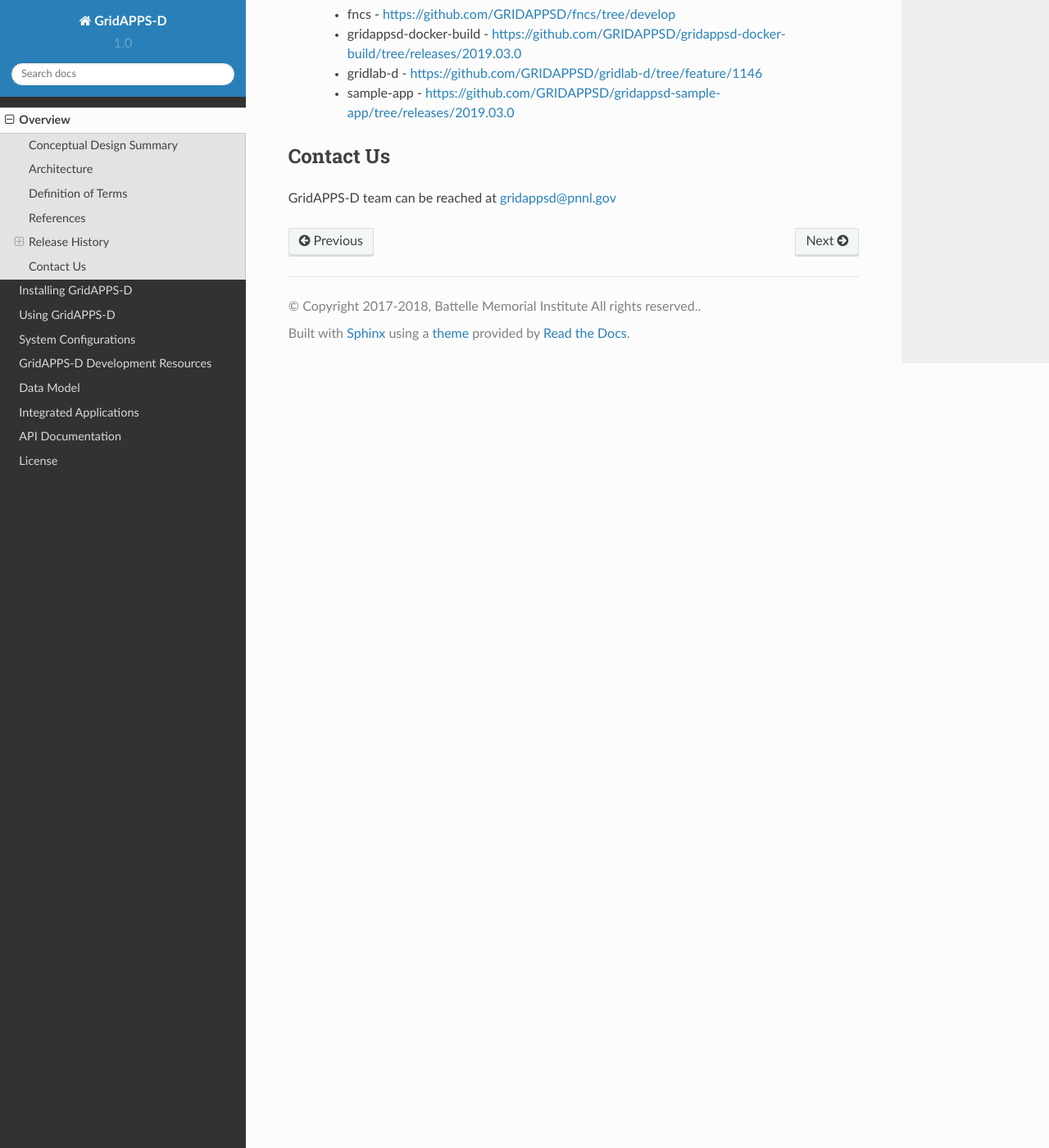
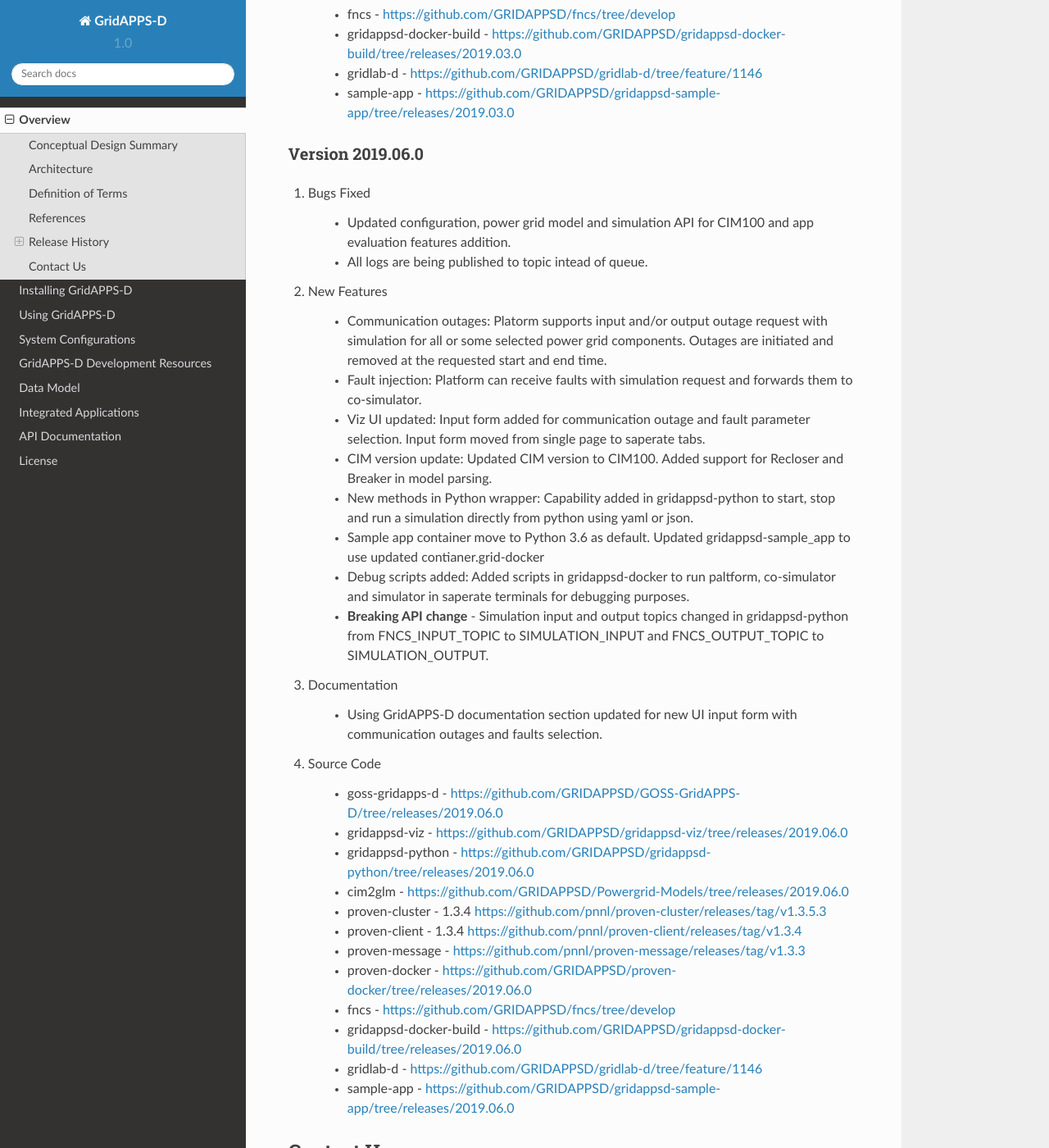
Before and after one commit to ericstephan/gridappsd-docs, a Sphinx documentation site: the page built from docs/source/overview/index.rst, in a window 1280 px wide and 1400 px high, scrolled down 11173 px. Shown: the whole window at 82% size. Built offline with Sphinx 7.4.7 and the Read the Docs theme 2.0.0, drawn with Linux system fonts in a browser that asks for light colours.

Commit message:
release notes for 2019.06.0

```diff
--- a/docs/source/overview/version_history.rst
+++ b/docs/source/overview/version_history.rst
@@ -274,3 +274,41 @@
 	- gridappsd-docker-build - https://github.com/GRIDAPPSD/gridappsd-docker-build/tree/releases/2019.03.0
 	- gridlab-d - https://github.com/GRIDAPPSD/gridlab-d/tree/feature/1146
 	- sample-app - https://github.com/GRIDAPPSD/gridappsd-sample-app/tree/releases/2019.03.0
+
+Version 2019.06.0
+^^^^^^^^^^^^^^^^^
+1. Bugs Fixed
+
+	- Updated configuration, power grid model and simulation API for CIM100 and app evaluation features addition.
+	- All logs are being published to topic intead of queue.
+
+2. New Features
+
+	- Communication outages: Platorm supports input and/or output outage request with simulation for all or some selected power grid components. Outages are initiated and removed at the requested start and end time.
+	- Fault injection: Platform can receive faults with simulation request and forwards them to co-simulator.
+	- Viz UI updated: Input form added for communication outage and fault parameter selection. Input form moved from single page to saperate tabs.
+	- CIM version update: Updated CIM version to CIM100. Added support for Recloser and Breaker in model parsing.
+	- New methods in Python wrapper: Capability added in gridappsd-python to start, stop and run a simulation directly from python using yaml or json.
+	- Sample app container move to Python 3.6 as default. Updated gridappsd-sample_app to use updated contianer.grid-docker
+	- Debug scripts added: Added scripts in gridappsd-docker to run paltform, co-simulator and simulator in saperate terminals for debugging purposes.
+	- **Breaking API change** - Simulation input and output topics changed in gridappsd-python from FNCS_INPUT_TOPIC to SIMULATION_INPUT and FNCS_OUTPUT_TOPIC to SIMULATION_OUTPUT.
+
+
+3. Documentation
+
+	- Using GridAPPS-D documentation section updated for new UI input form with communication outages and faults selection.
+
+4. Source Code
+
+	- goss-gridapps-d - https://github.com/GRIDAPPSD/GOSS-GridAPPS-D/tree/releases/2019.06.0
+	- gridappsd-viz - https://github.com/GRIDAPPSD/gridappsd-viz/tree/releases/2019.06.0
+	- gridappsd-python - https://github.com/GRIDAPPSD/gridappsd-python/tree/releases/2019.06.0
+	- cim2glm - https://github.com/GRIDAPPSD/Powergrid-Models/tree/releases/2019.06.0
+	- proven-cluster - 1.3.4 https://github.com/pnnl/proven-cluster/releases/tag/v1.3.5.3
+	- proven-client - 1.3.4 https://github.com/pnnl/proven-client/releases/tag/v1.3.4
+	- proven-message - https://github.com/pnnl/proven-message/releases/tag/v1.3.3
+	- proven-docker - https://github.com/GRIDAPPSD/proven-docker/tree/releases/2019.06.0
+	- fncs - https://github.com/GRIDAPPSD/fncs/tree/develop
+	- gridappsd-docker-build - https://github.com/GRIDAPPSD/gridappsd-docker-build/tree/releases/2019.06.0
+	- gridlab-d - https://github.com/GRIDAPPSD/gridlab-d/tree/feature/1146
+	- sample-app - https://github.com/GRIDAPPSD/gridappsd-sample-app/tree/releases/2019.06.0
```
